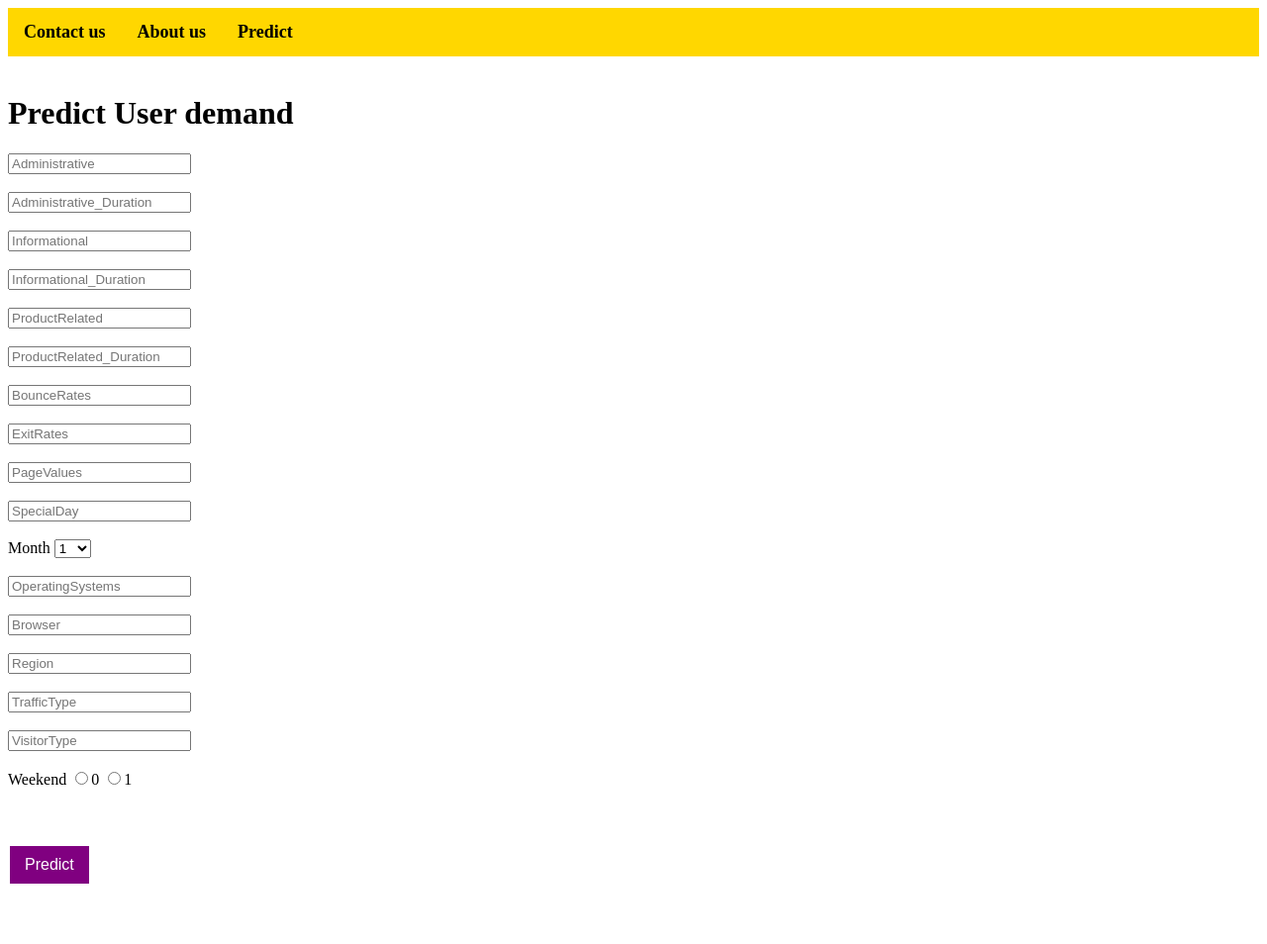
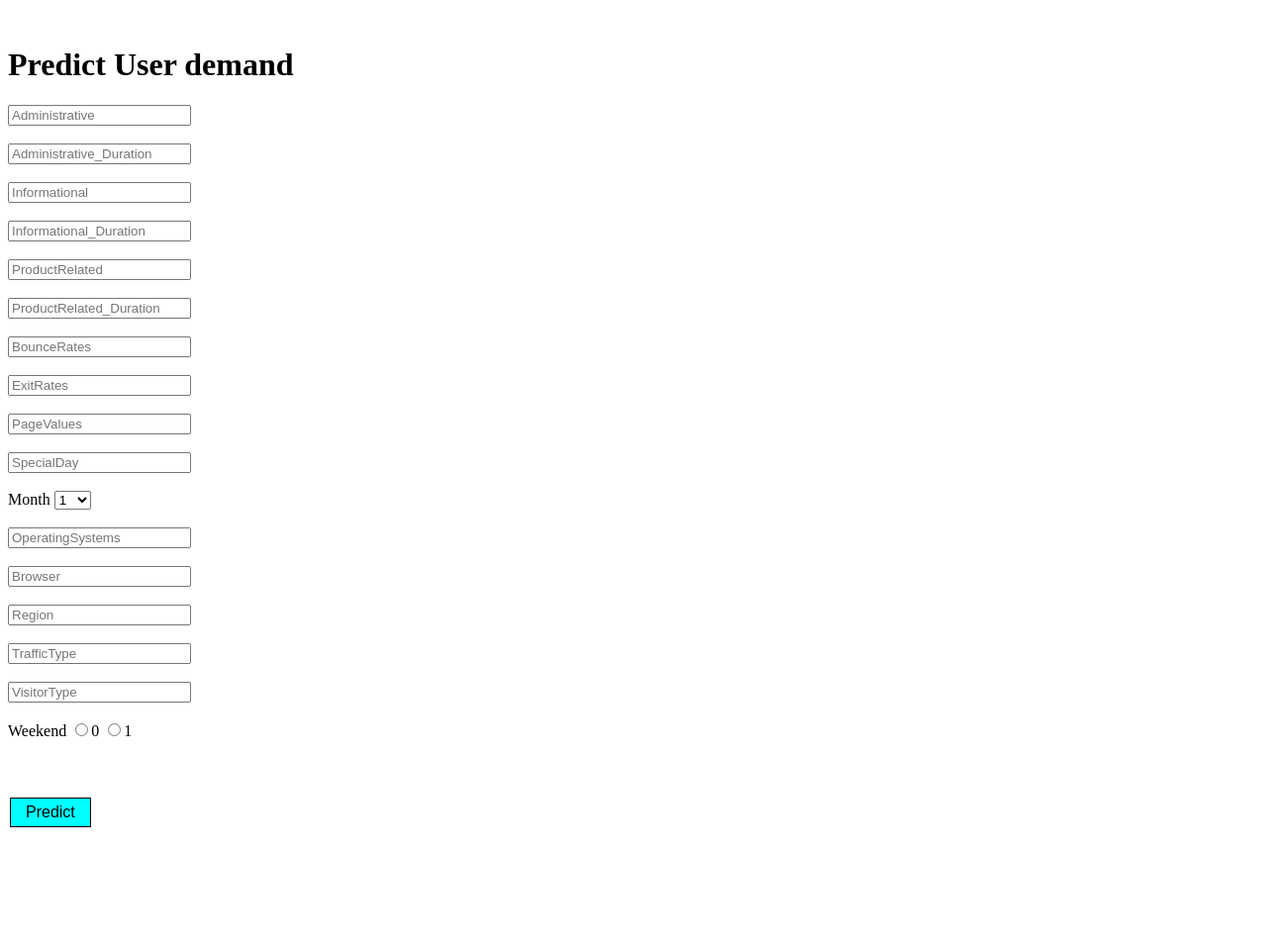
Before and after one commit to subhadippal006/Revenue-Prediction-using-ML, a Flask app: page / in a window 1280 px wide. Shown: the whole page at 99% size. After the commit the page ends 836 px from the top, so only its background shows below. Run offline with Flask 2, Linux system fonts and the light colour scheme; parts of the project's set-up code (start-up, migrations or seed data) failed here and were passed over.

Commit message:
changed buttons

```diff
--- a/templates/predict.html
+++ b/templates/predict.html
@@ -56,10 +56,10 @@
      text-decoration: none;
    }
    .button {
-  background-color:purple;
-  border: none;
-  color: white;
-  padding: 10px 15px;
+  background-color:aqua;
+  border: 1px solid black;
+  color: black;
+  padding: 5px 15px;
   text-align: center;
   text-decoration: none;
   display: inline-block;
@@ -76,12 +76,7 @@
 
 
 <body>
-    <ul>
 
-        <li><a href="contact.html"><b>Contact us</b></a></li>
-        <li><a href="about.html"><b>About us</b></a></li>
-        <li><a href="predict.html"><b>Predict</b></a></li>
-      </ul>
     <br>
 
 
```
